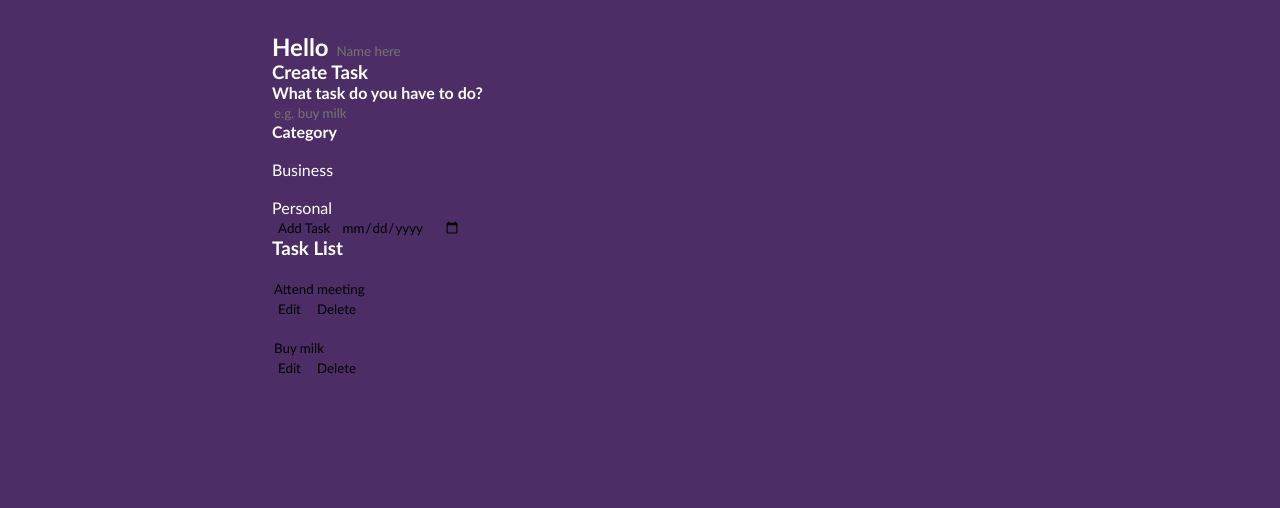
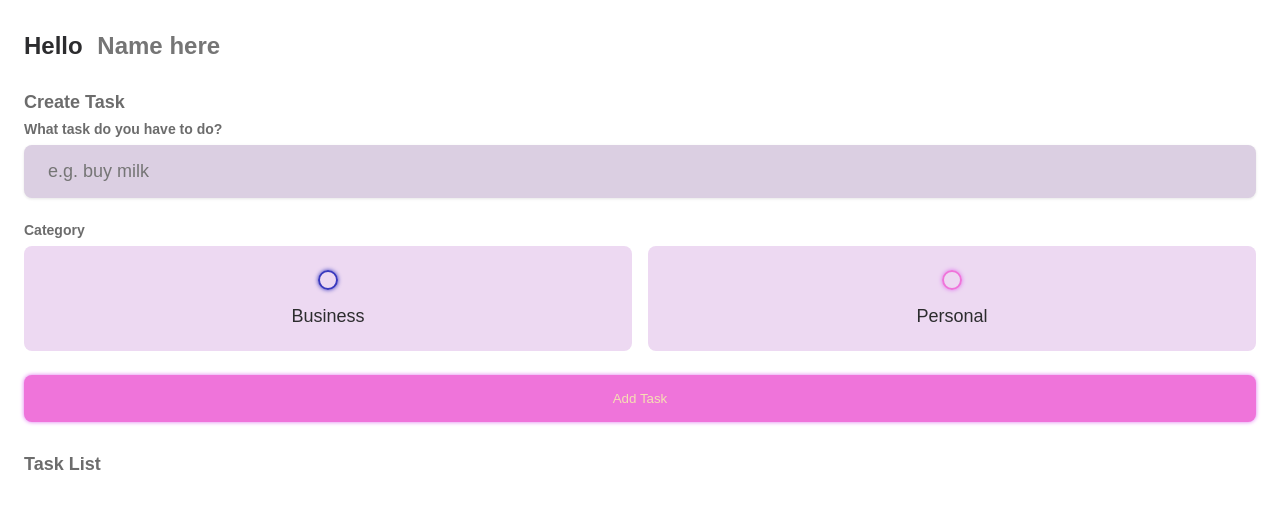
Before and after one commit to Deevdv/ToDoApp, a plain HTML site: page index.html in a window 1280 px wide. Drawn offline with Linux system fonts and the light colour scheme.

Commit message:
revised index.html and stylesheet
edited items

```diff
--- a/css/stylesheet.css
+++ b/css/stylesheet.css
@@ -1,154 +1,248 @@
 :root {
-  --dark: #4c2d65;
-  --darker: #3b264d;
-  --darkest: #2f153c;
-  --gray: grey;
-  --light: white;
-  --blue: rgb(112, 112, 173);
-  --pink: rgb(245, 166, 222);
+    --primary: rgb(239, 116, 218);
+    --business: rgb(57, 57, 190);
+    --personal: var(--primary);
+    --light: rgba(255, 255, 255, 0.823);
+    --gray: #6c6c6c;
+    --dark: rgb(44, 44, 46);
+    --danger: crimson;
+
+    --shadow: 0 1px 3px rgba(0,0,0,0.1);
+    --business-glow: 0px 0px 4px rgba(57, 57, 190);
+    --personal-glow: 0px 0px 4px rgba(223, 116, 239);
 }
 
 * {
-  box-sizing: border-box;
-  margin: 0;
-  font-family: 'Gill Sans', 'Gill Sans MT', Calibri, 'Trebuchet MS', sans-serif;
+    margin: 0;
+    padding: 0;
+    box-sizing: border-box;
+    font-family: Arial, Helvetica, sans-serif;
+}
+
+input:not([type="radio"]):not([type="checkbox"]), button {
+    appearance: none;
+    border: none;
+    outline: none;
+    background: none;
+    cursor: initial;
 }
 
 body {
-  display: flex;
-  flex-direction: column;
-  min-height: 100vh;
-  background: var(--dark);
-  color: white;
+    background: var(--light);
+    color: var(--dark);
 }
 
-header {
-  padding: 2rem 1rem;
-  max-width: 800px;
-  width: 100%;
-  margin: 0 auto;
+section {
+    margin-top: 2rem;
+    margin-bottom: 2rem;
+    padding-left: 1.5rem;
+    padding-right: 1.5rem;
 }
 
-header h1 {
-  font-size: 2 rem;
-  font-weight: 300;
-  margin-bottom: 1rem;
-  color: var(--gray);
+h3 {
+    color: var(--gray);
+    font-size: 1.125rem;
+    font-weight: 600;
+    margin-bottom: 0.5rem;
+
 }
 
-#new-task-form {
-  display: flex;
+h4 {
+    color: var(--gray);
+    font-size: 0.875rem;
+    font-weight: 700;
+    margin-bottom: 0.5rem;
 }
 
-input,
-button {
-  appearance: none;
-  border: none;
-  outline: none;
-  background: none;
+.greeting {
+    display: flex;
 }
 
-#new-task-input {
-  flex: 1 1 0%;
-  background-color: var(--darker);
-  padding: 1rem;
-  border-radius: 1rem;
-  margin-right: 1rem;
-  color: var(--light);
-  font-size: 1.25rem;
+.greeting .title input {
+    margin-left: 0.5rem;
+    flex: 1 1 0%;
+    min-width: 0;
 }
 
-#new-task-input::placeholder {
-  color: var(--gray);
+.greeting .title, .greeting .title input {
+    color: var(--dark);
+    font-size: 1.5rem;
+    font-weight: 700;
 }
 
-#new-task-submit {
-  color: var(--blue);
-  font-size: 1.25rem;
-  font-weight: 700;
-  background-image: linear-gradient(to right, var(--blue), var(--pink));
-  -webkit-background-clip: text;
-  -webkit-text-fill-color: transparent;
-  cursor: pointer;
-  transition: 0.4s;
+.create-todo input[type="text"] {
+    display: block;
+    width: 100%;
+    font-size: 1.125rem;
+    padding: 1rem 1.5rem;
+    color: var(--dark);
+    background-color: rgb(219, 207, 226);
+    border-radius: 0.5rem;
+    box-shadow: var(--shadow);
+    margin-bottom: 1.5rem;
 }
 
-#new-task-submit:hover {
-  opacity: 0.8;
+.create-todo .options {
+    display: grid;
+    grid-template-columns: repeat(2, 1fr);
+    grid-gap: 1rem;
+    margin-bottom: 1.5rem;
 }
 
-#new-task-submit:active {
-  opacity: 0.6;
+.create-todo .options label {
+    display: flex;
+    flex-direction: column;
+    align-items: center;
+    justify-content: center;
+    padding: 1.5rem;
+    background-color: rgb(237, 217, 242);
+    border-radius: 0.5rem;
+    box-shadow: var(--sha)dow;
+    cursor: pointer;
 }
 
-main {
-  flex: 1 1 0%;
-  padding: 2rem;
-  max-width: 800px;
-  width: 100%;
-  margin: 0 auto;
+input[type="radio"], input[type="checkbox"] {
+    display: none;
 }
 
-.task-list {
-  padding: 1rem;
+.bubble-business {
+    display: flex;
+    align-items: center;
+    justify-content: center;
+    width: 20px;
+    height: 20px;
+    border-radius: 50%;
+    border: 2px solid var(--business);
+    box-shadow: var(--business-glow);
 }
 
-.task-list h2 {
-  font-size: 1.5rem;
-  font-weight: 300;
-  color: var(--gray);
-  margin-bottom: 1rem;
+.bubble-personal {
+    display: flex;
+    align-items: center;
+    justify-content: center;
+    width: 20px;
+    height: 20px;
+    border-radius: 50%;
+    border: 2px solid var(--personal);
+    box-shadow: var(--personal-glow);
 }
 
-#tasks .task {
-  display: flex;
-  justify-content: space-between;
-  background-color: var(--darkest);
-  padding: 1rem;
-  border-radius: 1rem;
-  margin-bottom: 1rem;
+.bubble-business::after {
+    content: "";
+    display: block;
+    opacity: 0;
+    width: 0px;
+    height: 0px;
+    background-color: var(--business);
+    box-shadow: var(--business-glow);
+    border-radius: 50%;
+    transition: 0.2s ease-in-out;
 }
 
-#tasks .task .content .text {
-  color: var(--light);
-  font-size: 1.125rem;
-  width: 100%;
-  display: block;
-  transition: 0.4s;
+.bubble-personal::after {
+    content: "";
+    display: block;
+    opacity: 0;
+    width: 0px;
+    height: 0px;
+    background-color: var(--personal);
+    box-shadow: var(--personal-glow);
+    border-radius: 50%;
+    transition: 0.2s ease-in-out;
 }
 
-#tasks .task .content .text:not(:read-only) {
-  color: var(--blue)
+input:checked ~ .bubble-business::after{
+    width: 10px;
+    height: 10px;
+    opacity: 1;
 }
 
-#tasks .task .actions {
-  display: flex;
-  margin: 0 -0.5rem;
+input:checked ~ .bubble-personal::after{
+    width: 10px;
+    height: 10px;
+    opacity: 1;
 }
 
-.task .actions button {
-  cursor: pointer;
-  margin: 0 0.5rem;
-  font-size: 1.125rem;
-  font-weight: 700;
-  text-transform: uppercase;
-  transition: 0.4s;
+.create-todo .options label div {
+    color: var(--dark);
+    font-size: 1.125rem;
+    margin-top: 1rem;
 }
 
-.task .actions button:hover {
-  opacity: 0.8;
+.create-todo input[type="submit"] {
+    display: block;
+    width: 100%;
+    font-size: 1,125rem;
+    padding: 1rem 1.5rem;
+    color: wheat;
+    background-color: var(--primary);
+    border-radius: 0.5rem;
+    box-shadow: var(--personal-glow);
+    cursor: pointer;
+    transition: 0.2s ease-in-out;
 }
 
-.tasks .actions button:active {
-  opacity: 0.6;
+.create-todo input[type="submit"]:hover {
+    opacity: 0.75;
 }
 
-.task .actions .edit {
-  background-image: linear-gradient(to right, var(--blue), var(--pink));
-  -webkit-background-clip: text;
-  -webkit-text-fill-color: transparent;
+.todo-list .list {
+    margin: 1rem 0;
 }
 
-.task .actions .delete {
-  color: crimson;
+.todo-list .todo-item {
+    display: flex;
+    align-items: center;
+    background-color: rgb(221, 211, 231);
+    padding: 1rem;
+    border-radius: 0.5rem;
+    box-shadow: var(--shadow);
+    margin-bottom: 1rem;
 }
+
+.todo-item label {
+    display: block;
+    margin-right: 1rem;
+    cursor: pointer;
+}
+
+.todo-item .todo-content {
+    flex: 1 1 0%;
+}
+
+.todo-item .todo-content input {
+    color: var(--dark);
+    font-size: 1.125rem;
+}
+
+.todo-item .actions {
+    display: flex;
+    align-items: center;
+}
+
+.todo-item .actions button {
+    display: block;
+    padding: 0.5rem;
+    border-radius: 0.25rem;
+    color: rgb(255, 255, 255);
+    cursor: pointer;
+    transition: 0.3 ease-in-out;
+}
+
+.todo-item .actions button:hover {
+    opacity: 0.75;
+}
+
+.todo-item .actions .edit {
+    margin-right: 0.5rem;
+    background-color: var(--primary);
+}
+
+.todo-item .actions .delete {
+    background-color: var(--danger);
+}
+
+.todo-item.done .todo-content input {
+    text-decoration: line-through;
+    color: var(--gray);
+}
--- a/index.html
+++ b/index.html
@@ -38,16 +38,14 @@
           </label>
         </div>
         <input type="submit" value="Add Task">
-
-        <input type="date" name="date" id="date-input">
       </form>
     </section>
 
     <section class="todo-list">
       <h3>Task List</h3>
       <div class="list" id="todo-list">
-
-        <div class="todo-item">
+<!--
+        <div class="todo-item done">
           <label>
             <input type="checkbox">
             <span class="bubble-business"></span>
@@ -75,7 +73,7 @@
             <button class="delete">Delete</button>
           </div>
         </div>
-      </div>
+      </div>-->
     </section>
 
   </main>
```
